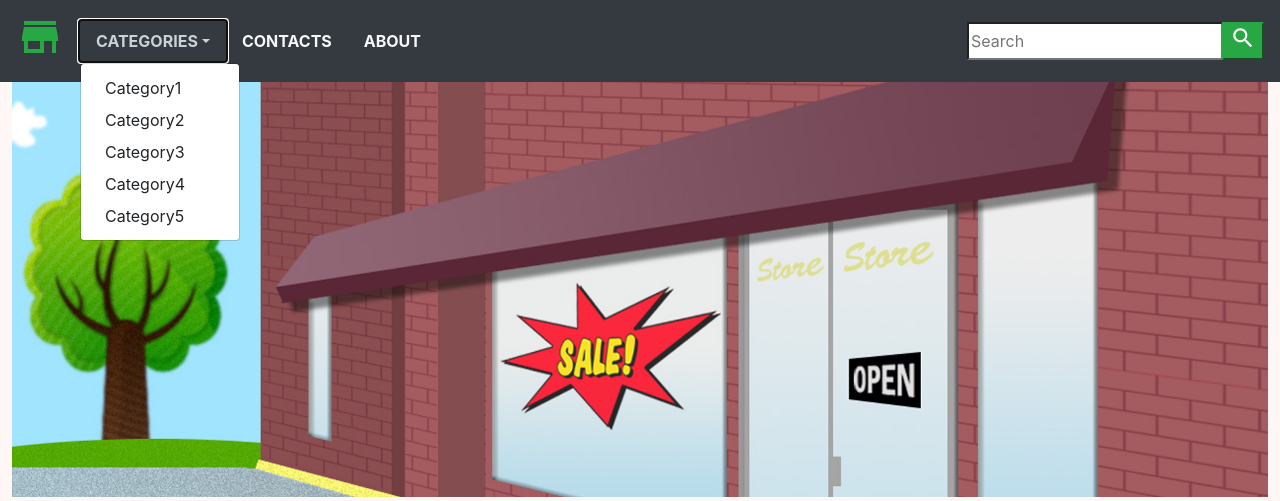
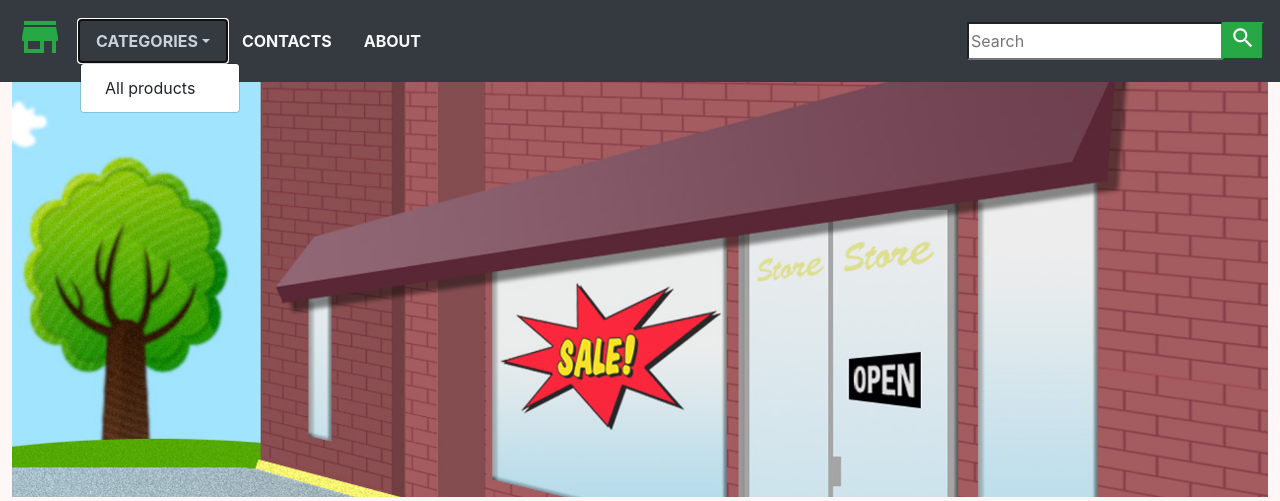
Before and after one commit to Serhiy-Smyslov/ecommerce-project, a Django app: page / in a window 1280 px wide, after a click on "CATEGORIES". Shown: the top 501 px of the page. Run offline with Django 3.2, Linux system fonts and the light colour scheme; data that the repository does not hold is empty; some libraries are stand-ins or nearby versions.

Commit message:
Add categories in navbar.

```diff
--- a/ecommerce/settings.py
+++ b/ecommerce/settings.py
@@ -63,6 +63,7 @@ TEMPLATES = [
                 'django.template.context_processors.request',
                 'django.contrib.auth.context_processors.auth',
                 'django.contrib.messages.context_processors.messages',
+                'shop.context_processors.menu_links',
             ],
         },
     },
--- /dev/null
+++ b/shop/context_processors.py
@@ -0,0 +1,7 @@
+from .models import Category
+
+
+def menu_links(request):
+    """Return links on every category."""
+    links = Category.objects.all()
+    return dict(links=links)
--- a/shop/models.py
+++ b/shop/models.py
@@ -1,4 +1,5 @@
 from django.db import models
+from django.urls import reverse
 
 
 class Category(models.Model):
@@ -15,6 +16,9 @@ class Category(models.Model):
 
     def __str__(self):
         return self.name
+
+    def get_url(self):
+        return reverse('product_by_name', args=[self.slug])
 
 
 class Product(models.Model):
--- a/shop/templates/navbar.html
+++ b/shop/templates/navbar.html
@@ -6,11 +6,10 @@
             <li class="nav-item dropdown">
                 <a class="nav-link text-light font-weight-bold text-uppercase px-3 dropdown-toggle"  data-toggle="dropdown" href="">Categories</a>
                 <div class="dropdown-menu" aria-labelledby="dropdownMenuButton">
-                    <a class="dropdown-item" href="#">Category1</a>
-                    <a class="dropdown-item" href="#">Category2</a>
-                    <a class="dropdown-item" href="#">Category3</a>
-                    <a class="dropdown-item" href="#">Category4</a>
-                    <a class="dropdown-item" href="#">Category5</a>
+                    <a class="dropdown-item" href="{% url 'home' %}">All products</a>
+                    {% for category in links %}
+                    <a class="dropdown-item" href="{{category.get_url}}">{{category.name}}</a>
+                    {% endfor %}
                 </div>
             </li>
             <li class="nav-item"><a class="nav-link text-light font-weight-bold text-uppercase px-3" href="#">Contacts</a></li>
```
